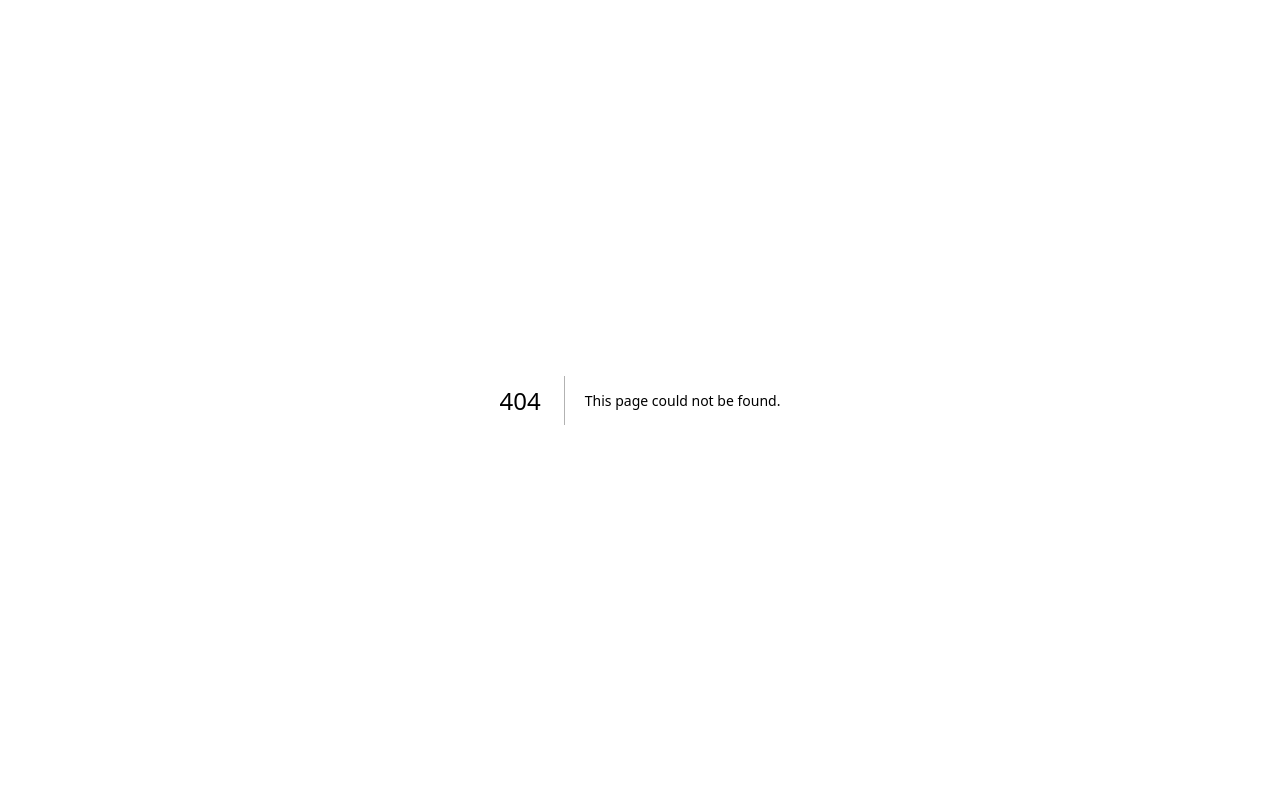
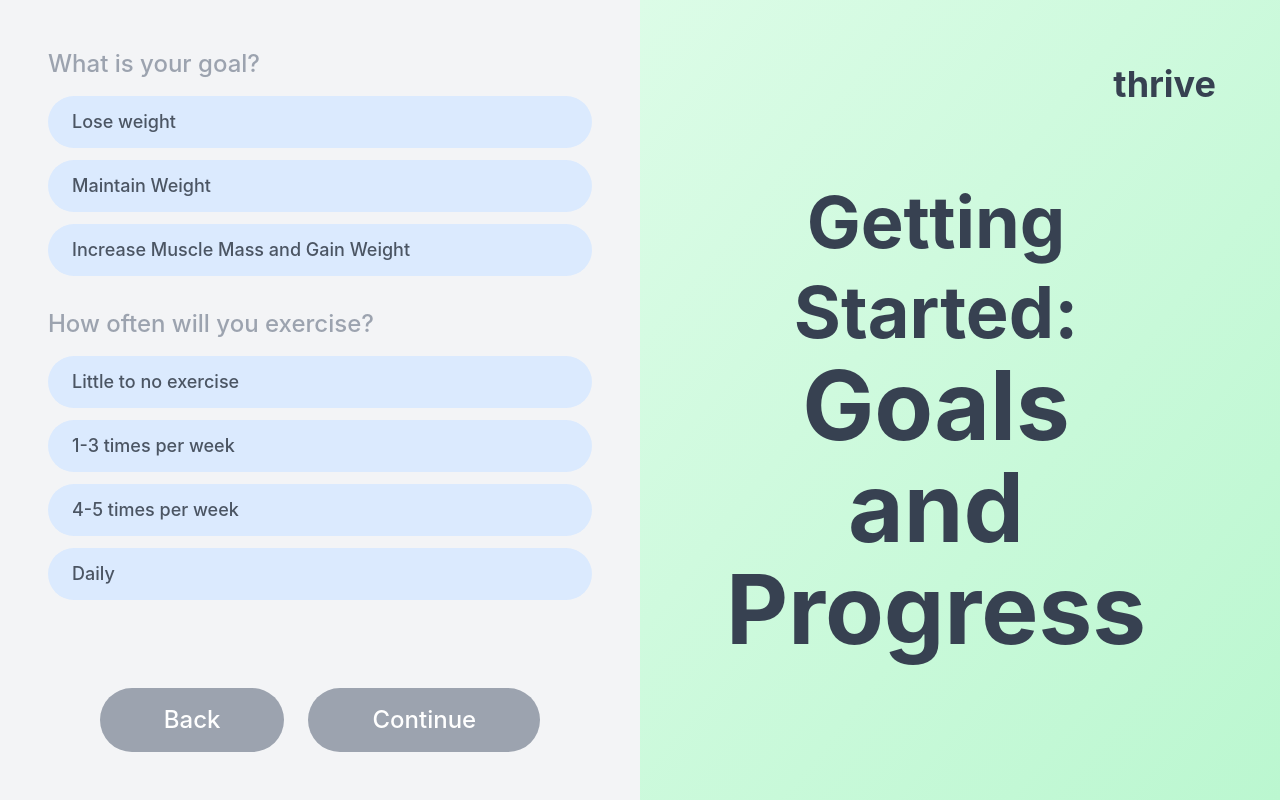
Before and after one commit to AlgoAlvin/ThriveFit, a Next.js app: page /getting-started-goals-progress in a window 1280 px wide. Before the commit this address had no page. Built offline with nearby package versions, Linux system fonts and the light colour scheme.

Commit message:
Second onboarding page

```diff
--- /dev/null
+++ b/app/getting-started-goals-progress/page.js
@@ -0,0 +1,121 @@
+'use client';
+
+import React, { useState } from 'react';
+import { useRouter } from 'next/navigation';
+
+export default function GoalsAndProgress() {
+  const router = useRouter();
+
+  const [formData, setFormData] = useState({
+    goal: '',
+    exerciseFrequency: ''
+  });
+
+  const goals = [
+    'Lose weight',
+    'Maintain Weight',
+    'Increase Muscle Mass and Gain Weight'
+  ];
+
+  const exerciseOptions = [
+    'Little to no exercise',
+    '1-3 times per week',
+    '4-5 times per week',
+    'Daily'
+  ];
+
+  const handleGoalSelect = (goal) => {
+    setFormData({ ...formData, goal });
+  };
+
+  const handleExerciseSelect = (frequency) => {
+    setFormData({ ...formData, exerciseFrequency: frequency });
+  };
+
+  const handleContinue = () => {
+    console.log('Form data:', formData);
+    router.push('/dashboard');
+  };
+
+  const handleBack = () => {
+    router.push('/getting-started-about-you');
+  };
+
+  return (
+    <div className="min-h-screen h-screen flex overflow-hidden">
+      {/* Left Side - Form */}
+      <div className="w-1/2 bg-gray-100 p-12 flex flex-col justify-between overflow-y-auto">
+        <div className="space-y-8">
+          {/* Goal Selection */}
+          <div>
+            <h2 className="text-gray-400 text-2xl font-medium mb-4">What is your goal?</h2>
+            <div className="flex flex-col gap-3">
+              {goals.map((goal) => (
+                <button
+                  key={goal}
+                  onClick={() => handleGoalSelect(goal)}
+                  className={`px-6 py-3 rounded-full text-lg font-medium transition-colors text-left ${
+                    formData.goal === goal
+                      ? 'bg-green-200 text-gray-700 border-2 border-green-300'
+                      : 'bg-blue-100 text-gray-600 hover:bg-blue-200'
+                  }`}
+                >
+                  {goal}
+                </button>
+              ))}
+            </div>
+          </div>
+
+          {/* Exercise Frequency */}
+          <div>
+            <h2 className="text-gray-400 text-2xl font-medium mb-4">How often will you exercise?</h2>
+            <div className="flex flex-col gap-3">
+              {exerciseOptions.map((option) => (
+                <button
+                  key={option}
+                  onClick={() => handleExerciseSelect(option)}
+                  className={`px-6 py-3 rounded-full text-lg font-medium transition-colors text-left ${
+                    formData.exerciseFrequency === option
+                      ? 'bg-green-200 text-gray-700 border-2 border-green-300'
+                      : 'bg-blue-100 text-gray-600 hover:bg-blue-200'
+                  }`}
+                >
+                  {option}
+                </button>
+              ))}
+            </div>
+          </div>
+        </div>
+
+{/*back/continue buttons*/}
+        <div className="flex justify-center mt-8 gap-6">
+            <button onClick={handleBack}
+            className = "bg-gray-400 hover:bg-gray-500 text-white text-2xl font-medium px-16 py-4 rounded-full transition-colors">
+                Back
+            </button>
+          <button
+            onClick={handleContinue}
+            className="bg-gray-400 hover:bg-gray-500 text-white text-2xl font-medium px-16 py-4 rounded-full transition-colors"
+          >
+            Continue
+          </button>
+        </div>
+      </div>
+
+      {/* Right Side - Green */}
+      <div className="w-1/2 bg-gradient-to-br from-green-100 to-green-200 flex flex-col items-end justify-between p-16">
+        <h1 className="text-gray-700 text-4xl font-bold">thrive</h1>
+        <div className="text-center mr-12">
+          <h2 className="text-gray-700 text-7xl font-bold leading-tight">
+            Getting Started:
+            <br />
+            <span className="text-8xl">Goals and</span>
+            <br />
+            <span className="text-8xl">Progress</span>
+          </h2>
+        </div>
+        <div></div>
+      </div>
+    </div>
+  );
+}
```
